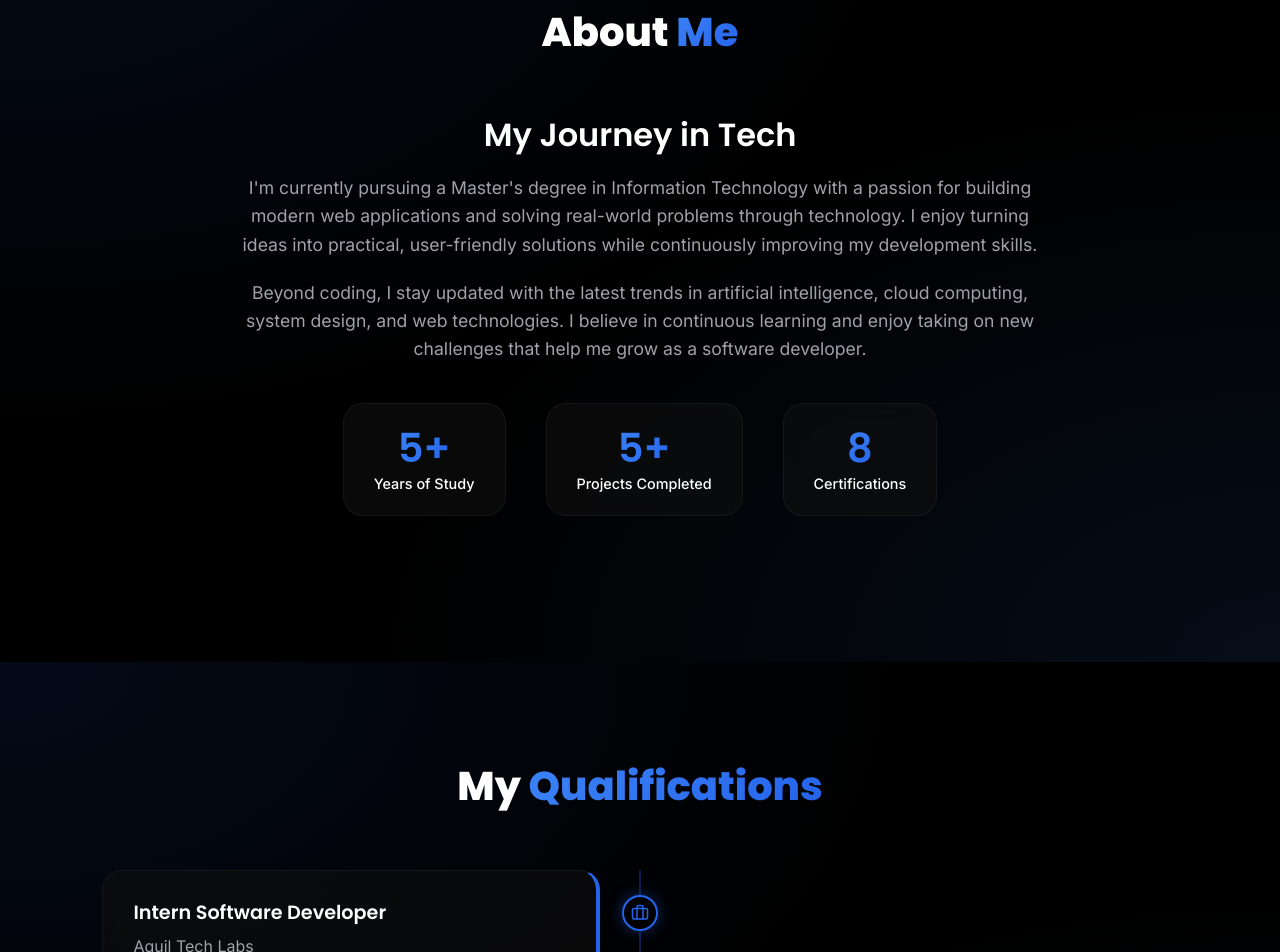
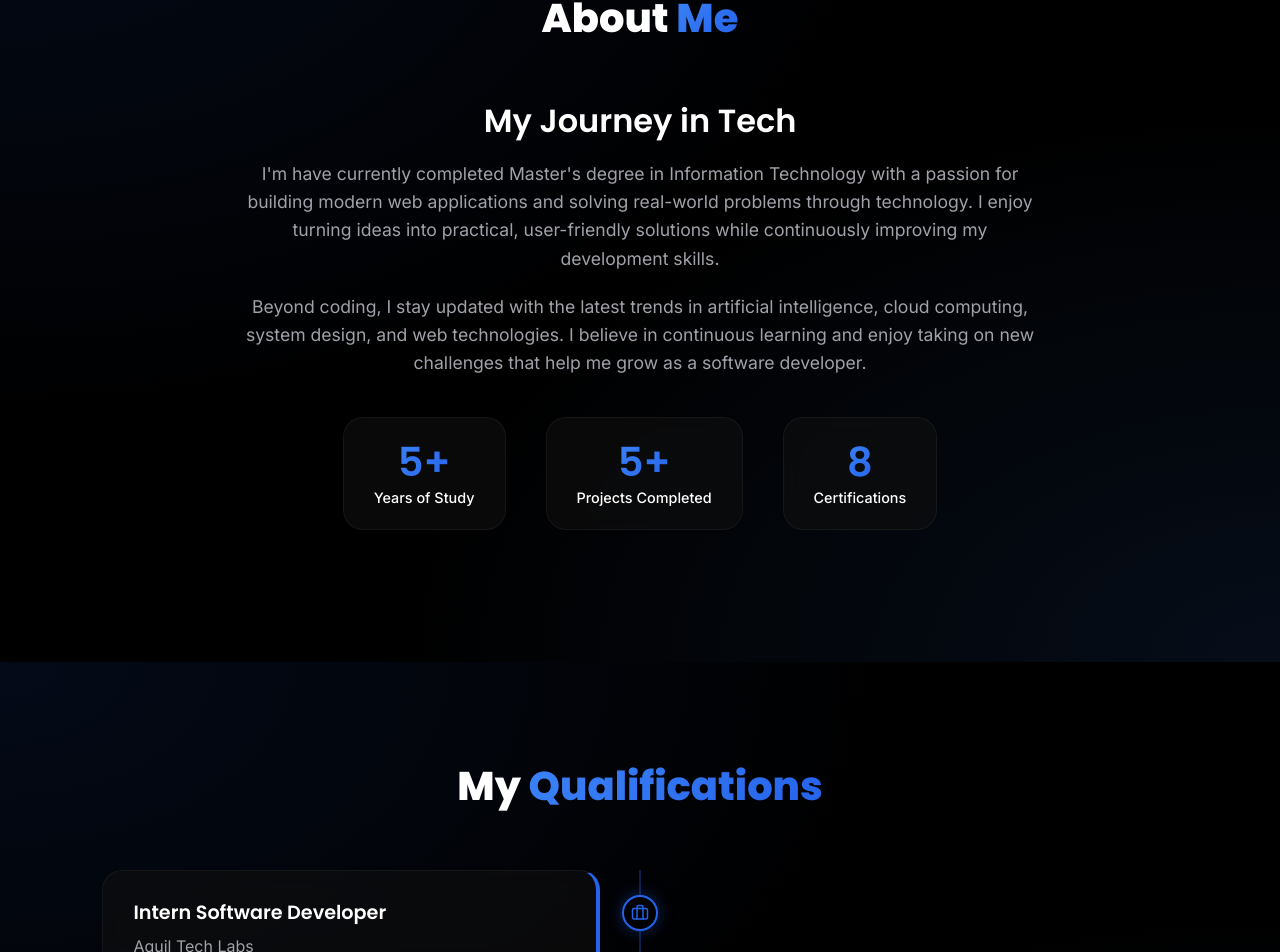
Before and after one commit to AdityaDive08/portfolio, a React (Vite) app: page / in a window 1280 px wide. Shown: the part 938-1890 px from the top of the page. Built offline with nearby package versions, Linux system fonts and the light colour scheme; no server answers.

Commit message:
modified:   backend/utils/logger.js 	modified:   src/components/About.jsx

```diff
--- a/src/components/About.jsx
+++ b/src/components/About.jsx
@@ -25,7 +25,7 @@ const About = () => {
         >
           <h3 style={{ fontSize: '2rem', marginBottom: '20px' }}>My Journey in Tech</h3>
           <p style={{ color: 'var(--text-muted)', fontSize: '1.1rem', marginBottom: '20px' }}>
-            I'm currently pursuing a Master's degree in Information Technology with a passion for building modern web applications and solving real-world problems through technology. I enjoy turning ideas into practical, user-friendly solutions while continuously improving my development skills.          </p>
+            I'm have currently completed Master's degree in Information Technology with a passion for building modern web applications and solving real-world problems through technology. I enjoy turning ideas into practical, user-friendly solutions while continuously improving my development skills.          </p>
           <p style={{ color: 'var(--text-muted)', fontSize: '1.1rem', marginBottom: '40px' }}>
             Beyond coding, I stay updated with the latest trends in artificial intelligence, cloud computing, system design, and web technologies. I believe in continuous learning and enjoy taking on new challenges that help me grow as a software developer.          </p>
 
```
Also changed, not shown: 1 other file (tests, documents, lock files or other folders).
